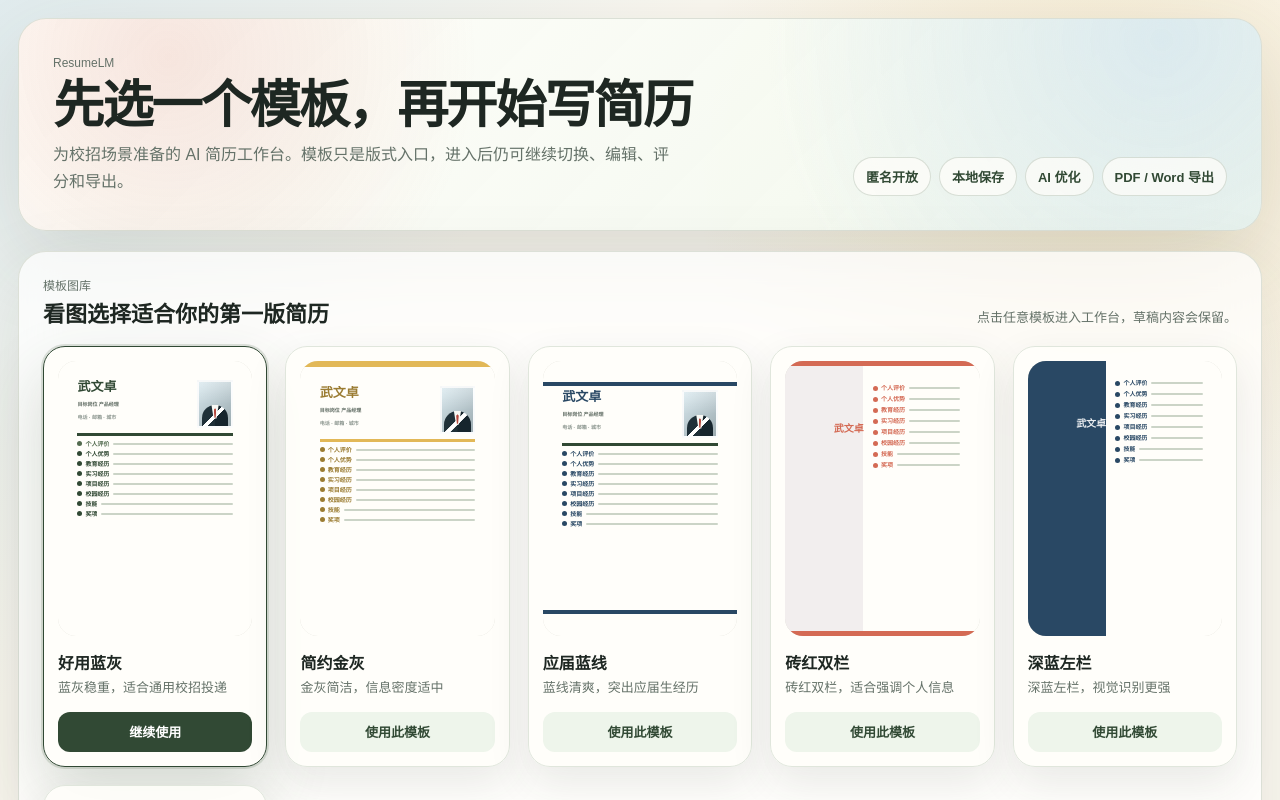
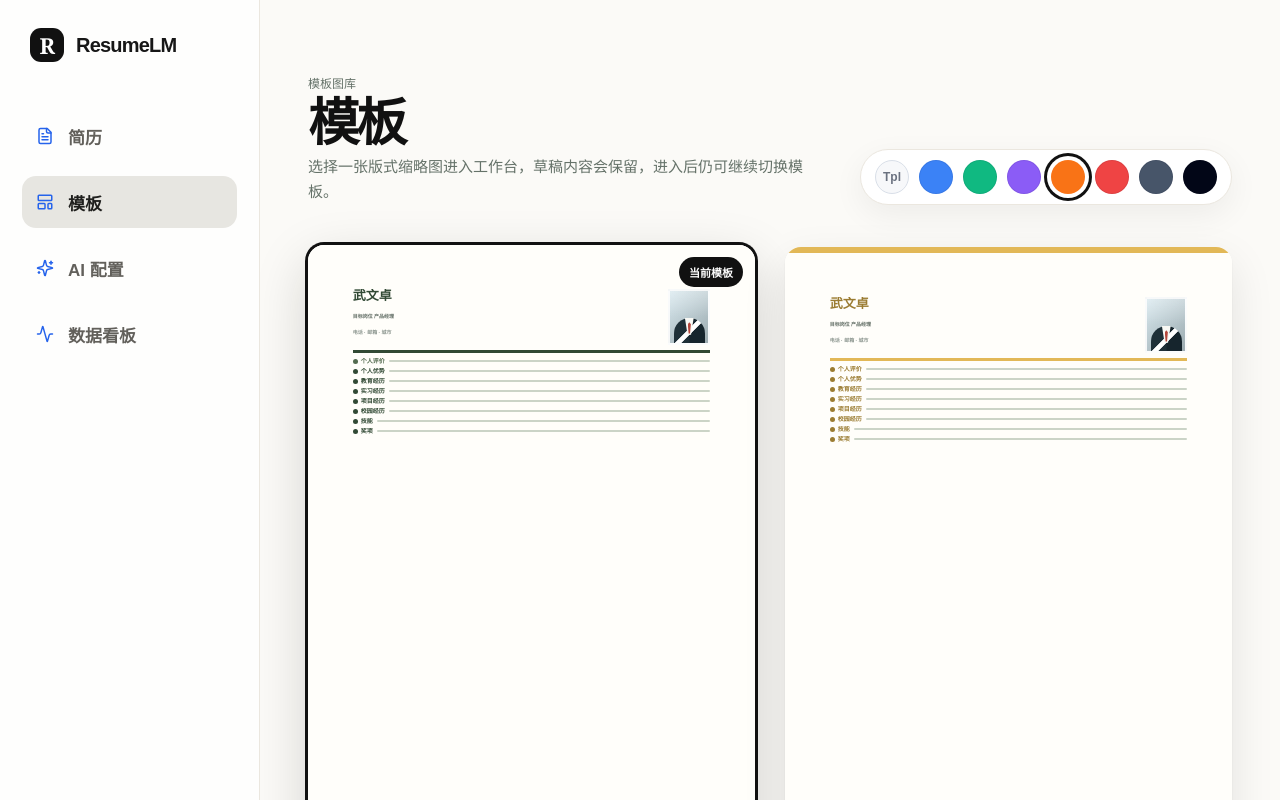
Before and after one commit to wwz-1017/resumelm, a Next.js app: page / in a window 1280 px wide. Built offline with nearby package versions, Linux system fonts and the light colour scheme.

Commit message:
feat: redesign template gallery landing

```diff
--- a/src/app/globals.css
+++ b/src/app/globals.css
@@ -56,109 +56,153 @@ button {
   height: 100vh;
   min-height: 640px;
   overflow-y: auto;
-  padding: 18px;
+  padding: 0;
+  background: #faf9f6;
 }
 
 .template-start-screen {
   display: grid;
-  gap: 20px;
-  max-width: 1380px;
-  min-height: calc(100vh - 36px);
-  margin: 0 auto;
-}
-
-.template-start-hero {
+  grid-template-columns: 260px minmax(0, 1fr);
+  min-height: 100vh;
+  background: #fbfaf7;
+}
+
+.template-start-sidebar {
+  position: sticky;
+  top: 0;
+  display: grid;
+  align-content: start;
+  gap: 48px;
+  height: 100vh;
+  padding: 28px 22px;
+  border-right: 1px solid #ebe7df;
+  background: rgba(255, 255, 255, 0.78);
+}
+
+.template-brand {
+  display: flex;
+  align-items: center;
+  gap: 12px;
+  padding: 0 8px;
+  color: #171717;
+  font-size: 20px;
+  letter-spacing: -0.04em;
+}
+
+.template-brand-mark {
+  display: inline-grid;
+  place-items: center;
+  width: 34px;
+  height: 34px;
+  border-radius: 11px;
+  background: #111111;
+  color: #ffffff;
+  font-family: Georgia, "Times New Roman", serif;
+  font-size: 22px;
+  font-weight: 900;
+}
+
+.template-start-nav {
+  display: grid;
+  gap: 14px;
+}
+
+.template-start-nav span {
+  display: flex;
+  align-items: center;
+  gap: 14px;
+  min-height: 52px;
+  padding: 0 14px;
+  border-radius: 14px;
+  color: #62605b;
+  font-size: 17px;
+  font-weight: 800;
+}
+
+.template-start-nav span.is-active {
+  background: #e7e6e1;
+  color: #1f1f1d;
+}
+
+.template-start-nav svg {
+  color: #2563eb;
+}
+
+.template-start-main {
+  display: grid;
+  align-content: start;
+  gap: 42px;
+  padding: 74px 48px 60px;
+  overflow: hidden;
+}
+
+.template-start-toolbar {
   display: flex;
   align-items: flex-end;
   justify-content: space-between;
   gap: 28px;
-  padding: 34px;
-  border: 1px solid rgba(217, 222, 212, 0.92);
-  border-radius: 28px;
-  background:
-    radial-gradient(circle at 12% 18%, rgba(212, 106, 84, 0.16), transparent 28%),
-    radial-gradient(circle at 92% 10%, rgba(216, 232, 238, 0.88), transparent 34%),
-    linear-gradient(135deg, rgba(255, 254, 250, 0.98), rgba(240, 247, 236, 0.92));
-  box-shadow: 0 28px 90px rgba(45, 55, 48, 0.14);
-}
-
-.template-start-hero h1 {
-  max-width: 760px;
-  margin: 6px 0 10px;
-  color: var(--ink);
+}
+
+.template-start-toolbar h1 {
+  margin: 4px 0 8px;
+  color: #111111;
   font-family: Georgia, "Times New Roman", serif;
-  font-size: clamp(34px, 4vw, 58px);
-  line-height: 1.05;
-  letter-spacing: -0.04em;
-}
-
-.template-start-hero p {
-  max-width: 620px;
+  font-size: clamp(34px, 4vw, 56px);
+  line-height: 1;
+  letter-spacing: -0.06em;
+}
+
+.template-start-toolbar p {
+  max-width: 560px;
   margin: 0;
   color: var(--muted);
-  font-size: 16px;
-  line-height: 1.72;
-}
-
-.template-start-badges {
-  display: flex;
-  justify-content: flex-end;
-  flex-wrap: wrap;
-  gap: 8px;
-  max-width: 390px;
-}
-
-.template-start-badges span {
-  padding: 9px 12px;
-  border: 1px solid rgba(83, 107, 79, 0.2);
+  font-size: 15px;
+  line-height: 1.65;
+}
+
+.template-swatch-bar {
+  display: flex;
+  align-items: center;
+  gap: 10px;
+  padding: 10px 14px;
+  border: 1px solid #ebe7df;
   border-radius: 999px;
-  background: rgba(255, 254, 250, 0.72);
-  color: var(--moss-dark);
-  font-size: 13px;
+  background: #ffffff;
+  box-shadow: 0 10px 32px rgba(20, 20, 18, 0.06);
+}
+
+.template-swatch-label,
+.template-swatch {
+  display: inline-grid;
+  place-items: center;
+  width: 34px;
+  height: 34px;
+  border-radius: 999px;
+}
+
+.template-swatch-label {
+  border: 1px solid #d9dfe8;
+  background: #f7f8fa;
+  color: #6b7280;
+  font-size: 12px;
   font-weight: 800;
 }
 
-.template-start-section {
-  display: grid;
-  gap: 18px;
-  padding: 24px;
-  border: 1px solid rgba(217, 222, 212, 0.92);
-  border-radius: 28px;
-  background: rgba(255, 255, 255, 0.72);
-  box-shadow: 0 24px 80px rgba(45, 55, 48, 0.11);
-  backdrop-filter: blur(18px);
-}
-
-.template-start-section-head {
-  display: flex;
-  align-items: flex-end;
-  justify-content: space-between;
-  gap: 20px;
-}
-
-.template-start-section-head > div {
-  display: grid;
-  gap: 3px;
-}
-
-.template-start-section-head strong {
-  color: var(--ink);
-  font-size: 22px;
-}
-
-.template-start-section-head p {
-  max-width: 360px;
-  margin: 0;
-  color: var(--muted);
-  font-size: 13px;
-  line-height: 1.55;
-  text-align: right;
+.template-swatch {
+  box-shadow: inset 0 0 0 1px rgba(15, 23, 42, 0.08);
+}
+
+.template-swatch:nth-child(5) {
+  box-shadow:
+    0 0 0 4px #ffffff,
+    0 0 0 7px #111111;
 }
 
 .template-start-grid {
   display: grid;
-  grid-template-columns: repeat(auto-fit, minmax(210px, 1fr));
-  gap: 18px;
+  grid-template-columns: repeat(auto-fit, minmax(310px, 1fr));
+  gap: 34px 30px;
+  align-items: start;
 }
 
 .template-start-card {
@@ -166,49 +210,51 @@ button {
   display: grid;
   gap: 14px;
   min-width: 0;
-  padding: 14px;
-  border: 1px solid #e0e6dc;
-  border-radius: 22px;
-  background: rgba(255, 254, 250, 0.9);
+  padding: 0;
+  border: 0;
+  background: transparent;
   color: var(--ink);
   text-align: left;
   cursor: pointer;
-  box-shadow: 0 16px 42px rgba(45, 55, 48, 0.1);
   transition:
-    border-color 0.18s ease,
-    box-shadow 0.18s ease,
     transform 0.18s ease;
 }
 
 .template-start-card:hover,
 .template-start-card:focus-visible {
-  border-color: rgba(83, 107, 79, 0.58);
-  box-shadow: 0 28px 62px rgba(45, 55, 48, 0.18);
   outline: none;
   transform: translateY(-4px);
 }
 
 .template-start-card.is-active {
-  border-color: var(--moss-dark);
-  box-shadow:
-    0 0 0 2px rgba(83, 107, 79, 0.18),
-    0 28px 64px rgba(49, 73, 52, 0.2);
+  transform: translateY(-2px);
 }
 
 .template-start-card .template-snapshot {
   width: 100%;
   max-width: 100%;
-  border-radius: 18px;
+  border-radius: 16px;
+  background: #ffffff;
+  box-shadow:
+    0 1px 2px rgba(15, 23, 42, 0.08),
+    0 16px 44px rgba(20, 20, 18, 0.1);
+}
+
+.template-start-card.is-active .template-snapshot {
+  box-shadow:
+    0 0 0 3px #111111,
+    0 18px 54px rgba(20, 20, 18, 0.18);
 }
 
 .template-start-card-copy {
   display: grid;
-  gap: 5px;
+  gap: 4px;
+  padding: 0 2px;
 }
 
 .template-start-card-copy strong {
   color: var(--ink);
-  font-size: 16px;
+  font-size: 18px;
 }
 
 .template-start-card-copy span {
@@ -218,20 +264,19 @@ button {
 }
 
 .template-start-card-action {
+  position: absolute;
+  top: 12px;
+  right: 12px;
   display: inline-flex;
   align-items: center;
   justify-content: center;
-  min-height: 40px;
-  border-radius: 12px;
-  background: var(--moss-dark);
+  min-height: 0;
+  padding: 7px 10px;
+  border-radius: 999px;
+  background: #111111;
   color: #fff;
-  font-size: 13px;
+  font-size: 11px;
   font-weight: 800;
-}
-
-.template-start-card:not(.is-active) .template-start-card-action {
-  background: #eef5eb;
-  color: var(--moss-dark);
 }
 
 .editor-topbar {
@@ -2693,36 +2738,51 @@ button {
   .app-shell.is-template-start {
     height: auto;
     min-height: 100vh;
-    padding: 14px;
+    padding: 0;
   }
 
   .template-start-screen {
+    grid-template-columns: 1fr;
     min-height: auto;
   }
 
-  .template-start-hero,
-  .template-start-section,
-  .template-start-section-head {
+  .template-start-sidebar {
+    position: static;
+    height: auto;
+    gap: 18px;
+    padding: 18px;
+    border-right: 0;
+    border-bottom: 1px solid #ebe7df;
+  }
+
+  .template-start-nav {
+    grid-template-columns: repeat(2, minmax(0, 1fr));
+    gap: 8px;
+  }
+
+  .template-start-nav span {
+    min-height: 44px;
+    font-size: 14px;
+  }
+
+  .template-start-main {
+    gap: 24px;
+    padding: 28px 16px;
+  }
+
+  .template-start-toolbar {
     align-items: stretch;
     flex-direction: column;
   }
 
-  .template-start-hero {
-    padding: 24px;
-  }
-
-  .template-start-badges {
-    justify-content: flex-start;
-    max-width: none;
-  }
-
-  .template-start-section-head p {
-    max-width: none;
-    text-align: left;
+  .template-swatch-bar {
+    align-self: flex-start;
+    flex-wrap: wrap;
+    border-radius: 18px;
   }
 
   .template-start-grid {
-    grid-template-columns: repeat(2, minmax(0, 1fr));
+    grid-template-columns: 1fr;
   }
 
   .workspace {
--- a/src/features/workspace/resume-workspace.tsx
+++ b/src/features/workspace/resume-workspace.tsx
@@ -123,6 +123,8 @@ const templateDescriptions: Record<TemplateId, string> = {
   minimalPm: "极简 PM，适合产品/运营方向"
 };
 
+const gallerySwatches = ["#3b82f6", "#10b981", "#8b5cf6", "#f97316", "#ef4444", "#475569", "#020617"];
+
 const photoTemplateIds: TemplateId[] = ["useful", "simple", "graduate"];
 const templateSupportsPhoto = (templateId: TemplateId) => photoTemplateIds.includes(templateId);
 
@@ -1112,28 +1114,46 @@ function TemplateStartScreen({
 }) {
   return (
     <section className="template-start-screen" aria-label="选择简历模板">
-      <div className="template-start-hero">
-        <div>
-          <span className="eyebrow">ResumeLM</span>
-          <h1>先选一个模板，再开始写简历</h1>
-          <p>为校招场景准备的 AI 简历工作台。模板只是版式入口，进入后仍可继续切换、编辑、评分和导出。</p>
+      <aside className="template-start-sidebar" aria-label="主导航">
+        <div className="template-brand">
+          <span className="template-brand-mark">R</span>
+          <strong>ResumeLM</strong>
         </div>
-        <div className="template-start-badges" aria-label="产品能力">
-          <span>匿名开放</span>
-          <span>本地保存</span>
-          <span>AI 优化</span>
-          <span>PDF / Word 导出</span>
-        </div>
-      </div>
-
-      <div className="template-start-section">
-        <div className="template-start-section-head">
+        <nav className="template-start-nav" aria-label="模板功能">
+          <span>
+            <FileText size={18} />
+            简历
+          </span>
+          <span className="is-active">
+            <LayoutTemplate size={18} />
+            模板
+          </span>
+          <span>
+            <Sparkles size={18} />
+            AI 配置
+          </span>
+          <span>
+            <Activity size={18} />
+            数据看板
+          </span>
+        </nav>
+      </aside>
+
+      <div className="template-start-main">
+        <header className="template-start-toolbar">
           <div>
             <span className="eyebrow">模板图库</span>
-            <strong>看图选择适合你的第一版简历</strong>
+            <h1>模板</h1>
+            <p>选择一张版式缩略图进入工作台，草稿内容会保留，进入后仍可继续切换模板。</p>
           </div>
-          <p>点击任意模板进入工作台，草稿内容会保留。</p>
-        </div>
+          <div className="template-swatch-bar" aria-label="模板色系">
+            <span className="template-swatch-label">Tpl</span>
+            {gallerySwatches.map((swatch) => (
+              <span className="template-swatch" key={swatch} style={{ background: swatch }} />
+            ))}
+          </div>
+        </header>
+
         <div className="template-start-grid">
           {templates.map((template) => {
             const isActive = template.id === activeTemplateId;
@@ -1151,7 +1171,7 @@ function TemplateStartScreen({
                   <strong>{template.label}</strong>
                   <span>{templateDescriptions[template.id]}</span>
                 </span>
-                <span className="template-start-card-action">{isActive ? "继续使用" : "使用此模板"}</span>
+                {isActive ? <span className="template-start-card-action">当前模板</span> : null}
               </button>
             );
           })}
```
